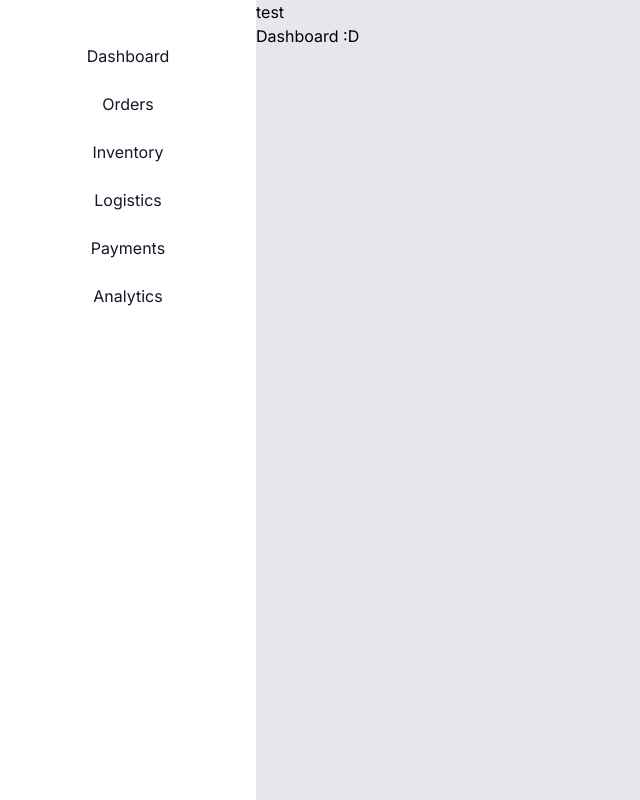
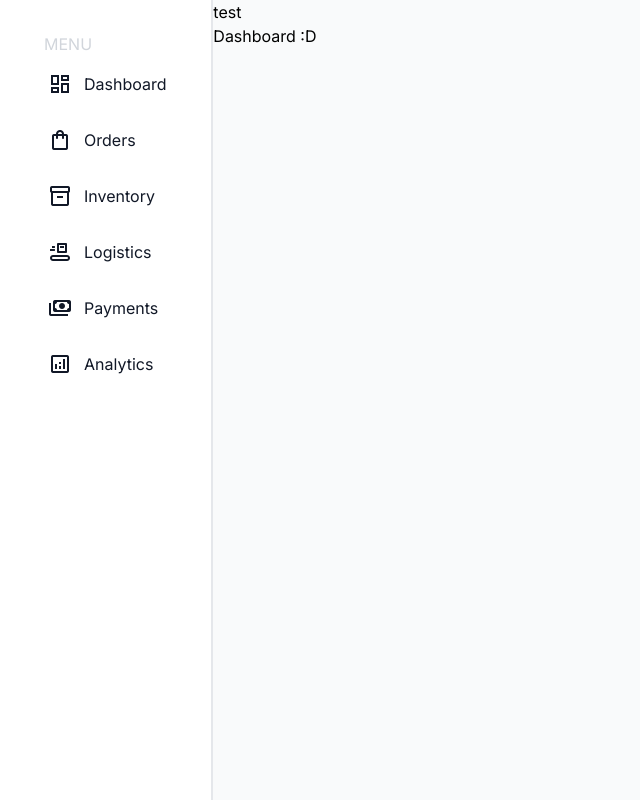
Before and after one commit to vergeldev/scma-ph, a React (Create React App) app: page / in a window 1280 px wide. Shown: the whole page, without its empty margins (0-640 px from the left). Built offline with nearby package versions, Linux system fonts and the light colour scheme.

Commit message:
more styling

```diff
--- a/public/index.html
+++ b/public/index.html
@@ -13,6 +13,9 @@
     <link rel="manifest" href="%PUBLIC_URL%/manifest.json" />
     <!-- Font-Family: Inter -->
     <link href="https://fonts.googleapis.com/css2?family=Inter:wght@400;500;600;700&display=swap" rel="stylesheet">
+    <!-- Material Design Icons by Google -->
+    <link rel="stylesheet"
+        href="https://fonts.googleapis.com/css2?family=Material+Symbols+Outlined:opsz,wght,FILL,GRAD@48,400,0,0" />
     <title>React App</title>
 </head>
 
--- a/src/pages/RootLayout.js
+++ b/src/pages/RootLayout.js
@@ -2,34 +2,42 @@ import { Outlet, Link } from 'react-router-dom'
 
 export default function RootLayout() {
     const sidebarStyle =
-        'text-gray-900 text-center py-2 px-4 m-1 rounded hover:text-blue-900 hover:bg-blue-50 hover:border-l-4 hover:border-blue-900'
+        'text-gray-900 text-center py-2 px-4 m-2 mx-5 rounded hover:text-blue-700 hover:bg-blue-50 hover:border-l-4 hover:border-blue-700  flex items-center justify-start'
+    const icons = 'material-symbols-outlined mx-3'
 
     return (
-        <div className="container flex">
-            <header className="w-1/5 h-screen">
+        <div className="w-full md:w-auto flex">
+            <header className="w-1/6 h-screen border-r-2 border-gray-200">
                 <nav className="mt-8 flex flex-col items-center items-stretch">
+                    <p className="text-gray-300 mx-11">MENU</p>
                     <Link to="dashboard" className={sidebarStyle}>
+                        <span className={icons}>dashboard</span>
                         Dashboard
                     </Link>
                     <Link to="orders" className={sidebarStyle}>
+                        <span className={icons}>shopping_bag</span>
                         Orders
                     </Link>
                     <Link to="inventory" className={sidebarStyle}>
+                        <span className={icons}>inventory_2</span>
                         Inventory
                     </Link>
                     <Link to="logistics" className={sidebarStyle}>
+                        <span className={icons}>conveyor_belt</span>
                         Logistics
                     </Link>
                     <Link to="payments" className={sidebarStyle}>
+                        <span className={icons}>payments</span>
                         Payments
                     </Link>
                     <Link to="analytics" className={sidebarStyle}>
+                        <span className={icons}>analytics</span>
                         Analytics
                     </Link>
                 </nav>
             </header>
 
-            <main className="w-4/5 h-screen bg-gray-200">
+            <main className="w-5/6 h-screen bg-gray-50">
                 <p>test</p>
                 <Outlet />
             </main>
```
